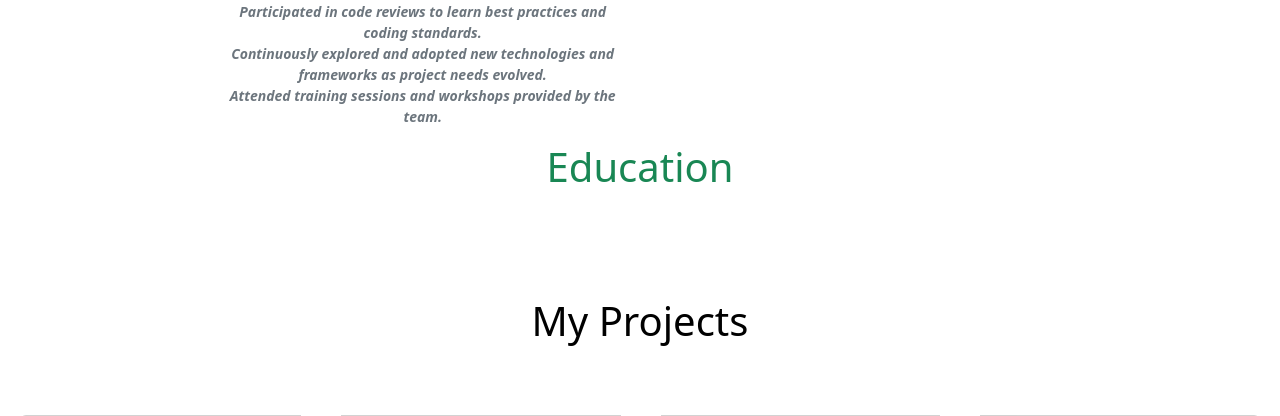
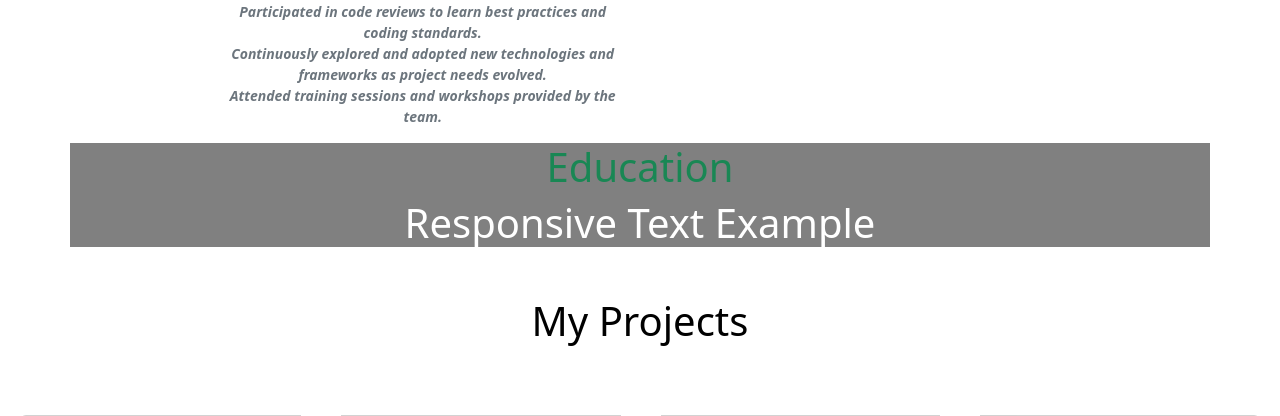
Before and after one commit to rahullokhande123/Django_Static_Portfolio, a Django app: page /home/ in a window 1280 px wide. Shown: the part 1107-1523 px from the top of the page. Run offline with Django 5.2, Linux system fonts and the light colour scheme; some libraries are stand-ins or nearby versions; some web fonts are replaced.

Commit message:
Static Portfolio

```diff
--- a/project/app/templates/home.html
+++ b/project/app/templates/home.html
@@ -173,7 +173,7 @@
 </div>
 <!-- ============================================================================== -->
 
-<div  class="container">
+<div style="background-color: gray;" class="container">
   <h1 style="color: black;" class="text-center text-success">
       Education
   </h1>
```
